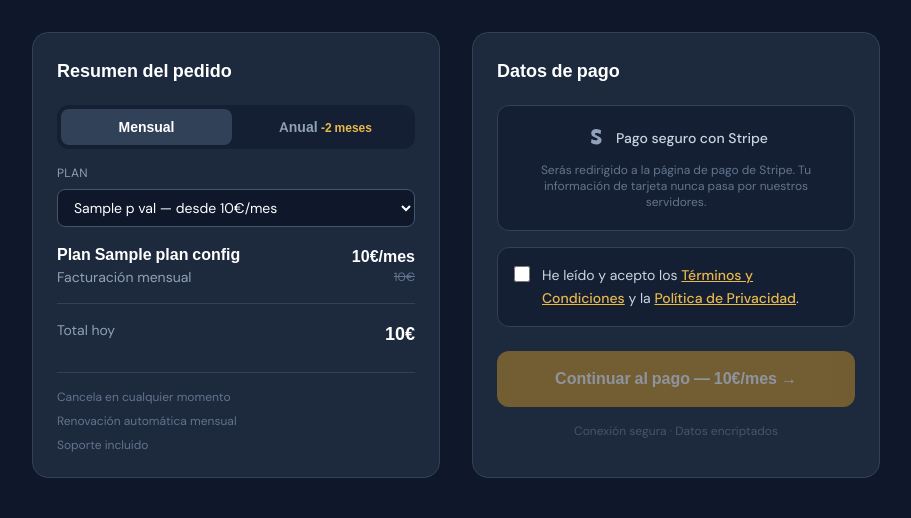
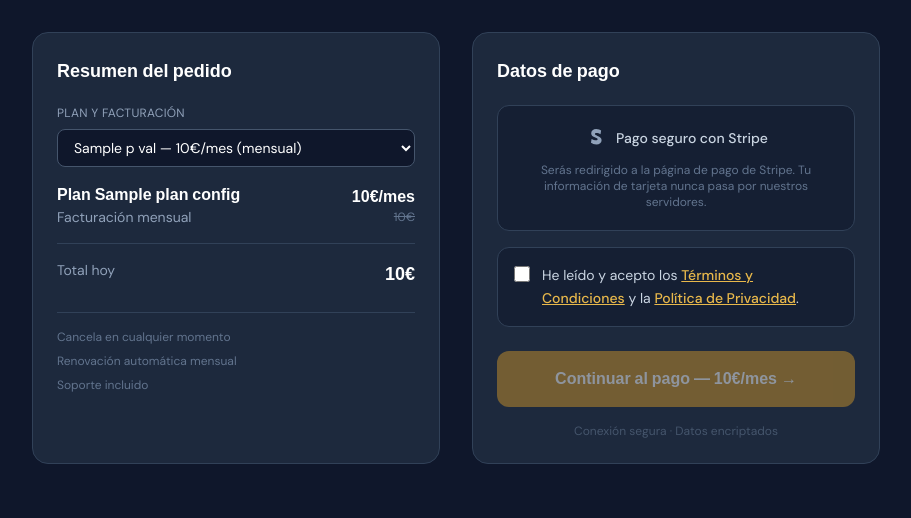
Before and after one commit to ortego88/geo-newsletter, a Flask app: template templates/billing/checkout.html in a window 1280 px wide. Shown: the part 84-602 px from the top of the page, without its empty margins (184-1095 px from the left). Run offline with Flask 3, Linux system fonts and the light colour scheme; the template is opened without the code that fills it: most values are stand-ins (such as "Sample title", 1, 10 or a date in 2020); parts of the project's set-up code (start-up, migrations or seed data) failed here and were passed over; some libraries are stand-ins or nearby versions.

Commit message:
Unified plan+cycle selector in checkout (6 options: 3 plans × 2 cycles)
Replaces separate plan dropdown + monthly/yearly toggle with a single
select showing all 6 combinations. Annual options show monthly equivalent
price and savings. Correctly pre-selects based on billing_cycle param.

Co-Authored-By: Claude Opus 4.6 <noreply@anthropic.com>

```diff
--- a/templates/billing/checkout.html
+++ b/templates/billing/checkout.html
@@ -34,28 +34,17 @@
       <div class="bg-slate-800 border border-slate-700 rounded-2xl p-6">
         <h2 class="font-bold text-white text-lg mb-5">Resumen del pedido</h2>
 
-        {% if not is_trial %}
-        <!-- Billing cycle toggle -->
-        <div class="flex items-center gap-2 mb-4 bg-slate-900/50 rounded-xl p-1">
-          <button type="button" id="btn-monthly" onclick="setCycle('monthly')"
-            class="flex-1 py-2 rounded-lg text-sm font-semibold transition bg-slate-700 text-white">
-            Mensual
-          </button>
-          <button type="button" id="btn-yearly" onclick="setCycle('yearly')"
-            class="flex-1 py-2 rounded-lg text-sm font-semibold transition text-slate-400 hover:text-white">
-            Anual <span class="text-emerald-400 text-xs">-2 meses</span>
-          </button>
-        </div>
-        {% endif %}
-
-        <!-- Plan selector -->
+        <!-- Plan + cycle selector unified -->
         <div class="mb-4">
-          <label class="block text-xs text-slate-400 mb-2 uppercase tracking-wide">Plan</label>
-          <select id="plan-selector" onchange="changePlan(this.value)"
+          <label class="block text-xs text-slate-400 mb-2 uppercase tracking-wide">Plan y facturación</label>
+          <select id="plan-cycle-selector" onchange="changePlanCycle(this.value)"
             class="w-full bg-slate-900 border border-slate-600 rounded-lg px-3 py-2 text-white text-sm focus:outline-none focus:border-emerald-500">
             {% for p_key, p_val in plans.items() %}
-            <option value="{{ p_key }}" {% if p_key == plan %}selected{% endif %}>
-              {{ p_val.name }} — desde {{ p_val.price_monthly }}€/mes
+            <option value="{{ p_key }}__monthly" {% if p_key == plan and billing_cycle == 'monthly' %}selected{% endif %}>
+              {{ p_val.name }} — {{ p_val.price_monthly }}€/mes (mensual)
+            </option>
+            <option value="{{ p_key }}__yearly" {% if p_key == plan and billing_cycle == 'yearly' %}selected{% endif %}>
+              {{ p_val.name }} — {{ "%.2f"|format(p_val.price_yearly / 12) }}€/mes · {{ p_val.price_yearly }}€/año ✦ Ahorra 2 meses
             </option>
             {% endfor %}
           </select>
@@ -184,18 +173,25 @@
     var PRICE_YEARLY = {{ plan_config.price_yearly|tojson }};
     var currentCycle = '{{ billing_cycle }}';
 
-    function changePlan(newPlan) {
+    function changePlanCycle(value) {
+      var parts = value.split('__');
+      if (parts.length !== 2) return;
+      var newPlan = parts[0];
+      var newCycle = parts[1];
       if (!PLANS_DATA[newPlan]) return;
       currentPlan = newPlan;
+      currentCycle = newCycle;
       PRICE_MONTHLY = PLANS_DATA[newPlan].monthly;
       PRICE_YEARLY = PLANS_DATA[newPlan].yearly;
       var planInput = document.querySelector('input[name="plan"]');
       if (planInput) planInput.value = newPlan;
+      var cycleInput = document.querySelector('input[name="cycle"]');
+      if (cycleInput) cycleInput.value = newCycle;
       var planNameDisplay = document.getElementById('plan-name-display');
       if (planNameDisplay) planNameDisplay.textContent = 'Plan ' + PLANS_DATA[newPlan].name;
       var originalDisplay = document.getElementById('original-price-display');
       if (originalDisplay) originalDisplay.textContent = PLANS_DATA[newPlan].original + '€';
-      setCycle(currentCycle);
+      setCycle(newCycle);
     }
 
     // Initialize correct cycle on page load
```
